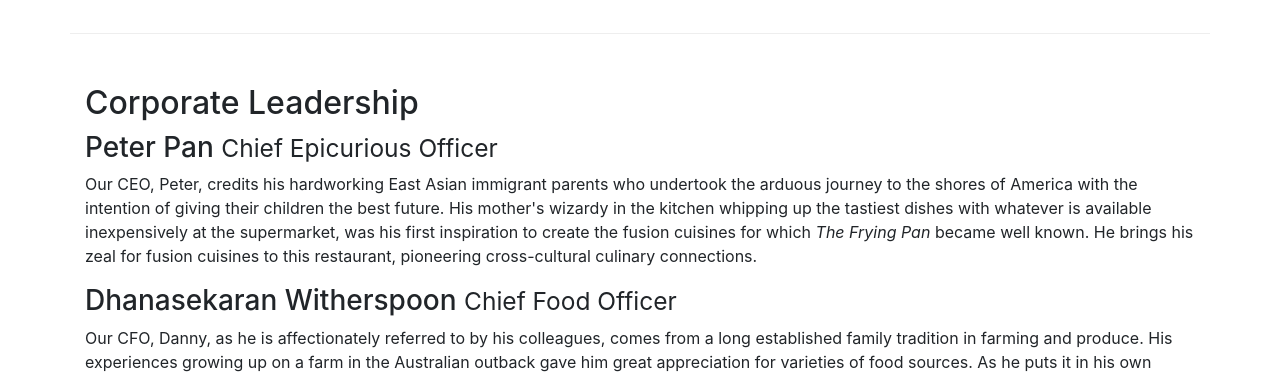
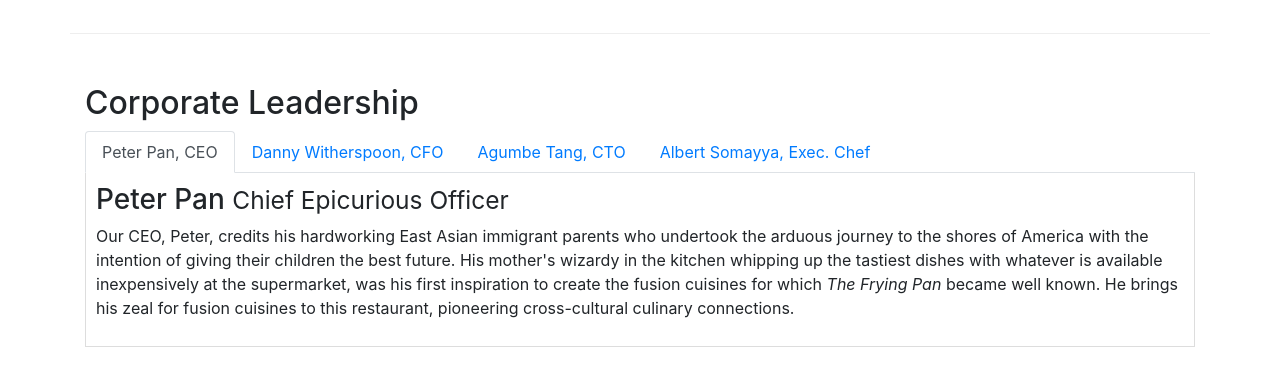
Before and after one commit to Aerys12/boot, a website: page aboutus.html in a window 1280 px wide. Shown: the part 940-1313 px from the top of the page. Drawn offline with nearby package versions, Linux system fonts and the light colour scheme.

Commit message:
tabs added

```diff
--- a/aboutus.html
+++ b/aboutus.html
@@ -38,8 +38,8 @@
           <span class="navbar-toggler-icon"></span>
         </button>
         <a href="/index.html" class="navbar-brand mr-auto"
-          ><img src="img/logo.png" alt="" height="30" width="41"></a
-        >
+          ><img src="img/logo.png" alt="" height="30" width="41"
+        /></a>
         <div class="collapse navbar-collapse" id="Navbar">
           <ul class="navbar-nav mr-auto">
             <li class="nav-item">
@@ -78,7 +78,7 @@
             </p>
           </div>
           <div class="col-12 col-sm align-self-center">
-            <img src="img/logo.png" alt="" class="img-fluid">
+            <img src="img/logo.png" alt="" class="img-fluid" />
           </div>
         </div>
       </div>
@@ -141,13 +141,21 @@
                 </dl>
               </div>
             </div>
-
           </div>
           <div class="col-12">
             <div class="card card-body bg-light">
               <blockquote class="blockquote">
-                <p class="mb-0">You better cut the pizza in four pieces because I'm not hungry enough to eat six</p>
-                <footer class="blockquote-footer">Yogi Berra, <cite title="Source Title">The Wit and Wisdom of Yogi Berra, P. Pepe Diversion Books, 2014</cite></footer>
+                <p class="mb-0">
+                  You better cut the pizza in four pieces because I'm not hungry
+                  enough to eat six
+                </p>
+                <footer class="blockquote-footer">
+                  Yogi Berra,
+                  <cite title="Source Title"
+                    >The Wit and Wisdom of Yogi Berra, P. Pepe Diversion Books,
+                    2014</cite
+                  >
+                </footer>
               </blockquote>
             </div>
           </div>
@@ -156,39 +164,75 @@
         <div class="row row-content">
           <div class="col-sm-12">
             <h2>Corporate Leadership</h2>
+            <ul class="nav nav-tabs">
+              <li class="nav-item">
+                <a
+                  href="#peter"
+                  class="nav-link active"
+                  role="tab"
+                  data-toggle="tab"
+                  >Peter Pan, CEO</a
+                >
+              </li>
+              <li class="nav-item">
+                <a href="#danny" class="nav-link" role="tab" data-toggle="tab"
+                  >Danny Witherspoon, CFO</a
+                >
+              </li>
+              <li class="nav-item">
+                <a href="#agumbe" class="nav-link" role="tab" data-toggle="tab"
+                  >Agumbe Tang, CTO</a
+                >
+              </li>
+              <li class="nav-item">
+                <a href="#alberto" class="nav-link" role="tab" data-toggle="tab"
+                  >Albert Somayya, Exec. Chef</a
+                >
+              </li>
+            </ul>
+            <div class="tab-content">
+              <div role="tabpanel" class="tab-pane fade show active" id="peter">
                 <h3>Peter Pan <small>Chief Epicurious Officer</small></h3>
                 <p class="d-none d-sm-block">
                   Our CEO, Peter, credits his hardworking East Asian immigrant
-              parents who undertook the arduous journey to the shores of America
-              with the intention of giving their children the best future. His
-              mother's wizardy in the kitchen whipping up the tastiest dishes
-              with whatever is available inexpensively at the supermarket, was
-              his first inspiration to create the fusion cuisines for which
-              <em>The Frying Pan</em> became well known. He brings his zeal for
-              fusion cuisines to this restaurant, pioneering cross-cultural
-              culinary connections.
+                  parents who undertook the arduous journey to the shores of
+                  America with the intention of giving their children the best
+                  future. His mother's wizardy in the kitchen whipping up the
+                  tastiest dishes with whatever is available inexpensively at
+                  the supermarket, was his first inspiration to create the
+                  fusion cuisines for which
+                  <em>The Frying Pan</em> became well known. He brings his zeal
+                  for fusion cuisines to this restaurant, pioneering
+                  cross-cultural culinary connections.
                 </p>
-            <h3>Dhanasekaran Witherspoon <small>Chief Food Officer</small></h3>
+              </div>
+              <div class="tab-pane fade" role="tabpanel" id="danny">
+                <h3>Danny Witherspoon <small>Chief Food Officer</small></h3>
                 <p class="d-none d-sm-block">
                   Our CFO, Danny, as he is affectionately referred to by his
                   colleagues, comes from a long established family tradition in
-              farming and produce. His experiences growing up on a farm in the
-              Australian outback gave him great appreciation for varieties of
-              food sources. As he puts it in his own words,
+                  farming and produce. His experiences growing up on a farm in
+                  the Australian outback gave him great appreciation for
+                  varieties of food sources. As he puts it in his own words,
                   <em
                     >Everything that runs, wins, and everything that stays,
                     pays!</em
                   >
                 </p>
+              </div>
+              <div class="tab-pane fade" role="tabpanel" id="agumbe">
                 <h3>Agumbe Tang <small>Chief Taste Officer</small></h3>
                 <p class="d-none d-sm-block">
-              Blessed with the most discerning gustatory sense, Agumbe, our CTO,
-              personally ensures that every dish that we serve meets his
-              exacting tastes. Our chefs dread the tongue lashing that ensues if
-              their dish does not meet his exacting standards. He lives by his
-              motto,
+                  Blessed with the most discerning gustatory sense, Agumbe, our
+                  CTO, personally ensures that every dish that we serve meets
+                  his exacting tastes. Our chefs dread the tongue lashing that
+                  ensues if their dish does not meet his exacting standards. He
+                  lives by his motto,
                   <em>You click only if you survive my lick.</em>
                 </p>
+              </div>
+
+              <div class="tab-pane fade" role="tabpanel" id="alberto">
                 <h3>Alberto Somayya <small>Executive Chef</small></h3>
                 <p class="d-none d-sm-block">
                   Award winning three-star Michelin chef with wide International
@@ -196,10 +240,12 @@
                   world, he specializes in creating mouthwatering Indo-Italian
                   fusion experiences. He says,
                   <em
-                >Put together the cuisines from the two craziest cultures, and
-                you get a winning hit! Amma Mia!</em
+                    >Put together the cuisines from the two craziest cultures,
+                    and you get a winning hit! Amma Mia!</em
                   >
                 </p>
+              </div>
+            </div>
           </div>
         </div>
         <div class="col-12 col-sm-9">
--- a/css/styles.css
+++ b/css/styles.css
@@ -33,3 +33,10 @@ body {
 .navbar-dark {
     background-color: #512da8;
 }
+
+.tab-content{
+    border-left: 1px solid #ddd;
+    border-right: 1px solid #ddd;
+    border-bottom: 1px solid #ddd;
+    padding: 10px;
+}
```
Lines whose indentation alone changed are shown as unchanged.
